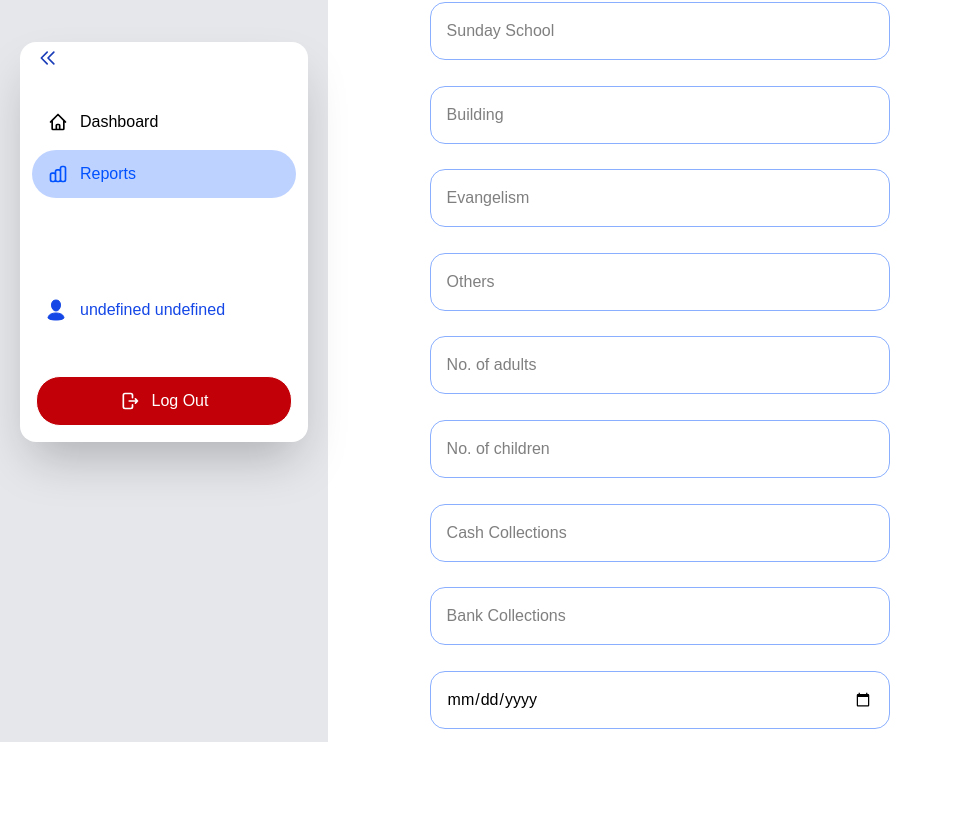
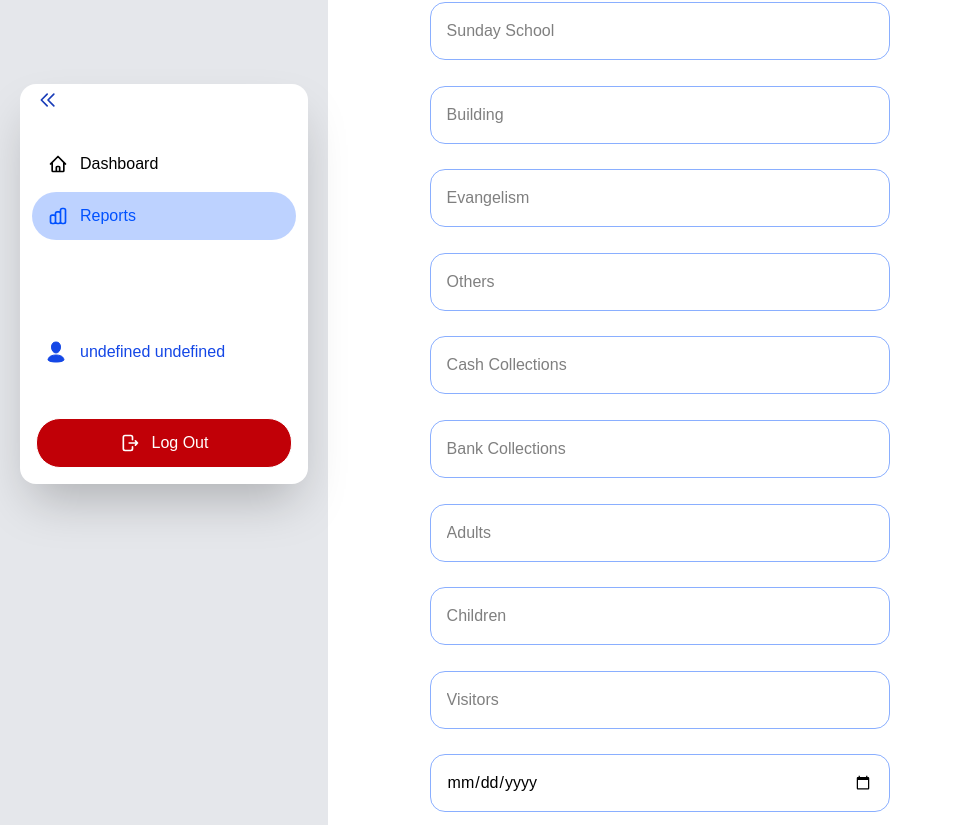
Before and after one commit to SamGombs20/OfferingAnalysisWeb, a Next.js app: page /dashboard/reports in a window 1280 px wide. Shown: the part 258-1083 px from the top of the page, without its empty margins (0-953 px from the left). Before the commit the page ends 1000 px from the top, so only its background shows below. Built offline with nearby package versions, Linux system fonts and the light colour scheme.

Commit message:
Update:Collection Form

```diff
--- a/app/components/collect_dialog.tsx
+++ b/app/components/collect_dialog.tsx
@@ -21,16 +21,21 @@ const CollectDataForm =()=>{
                     <input type="number" placeholder="Others" className="user-input"/>
                 </div>
                 <div className="input-div">
-                    <input type="number" className="user-input" placeholder="No. of adults"/>
-                </div>
-                <div className="input-div">
-                    <input type="number" className="user-input" placeholder="No. of children" />
-                </div>
-                <div className="input-div">
                     <input type="number" className="user-input" placeholder="Cash Collections"/>
                 </div>
                 <div className="input-div">
                     <input type="number" className="user-input" placeholder="Bank Collections"/>
+                </div>
+                <div className="input-div">
+                    <input type="number" className="user-input" placeholder="Adults"/>
+                </div>
+                <div className="input-div">
+                    <input type="number" className="user-input" placeholder="Children" />
+                </div>
+
+
+                <div className="input-div">
+                    <input type="number" className="user-input" placeholder="Visitors" />
                 </div>
                 <div className="input-div">
                     <input type="date" className="user-input" placeholder="Date"/>
```
